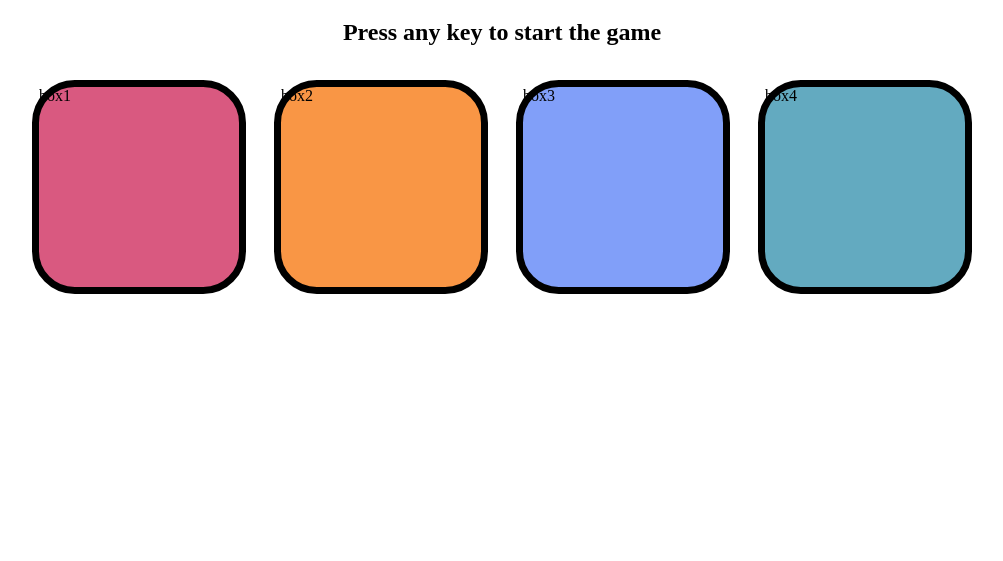
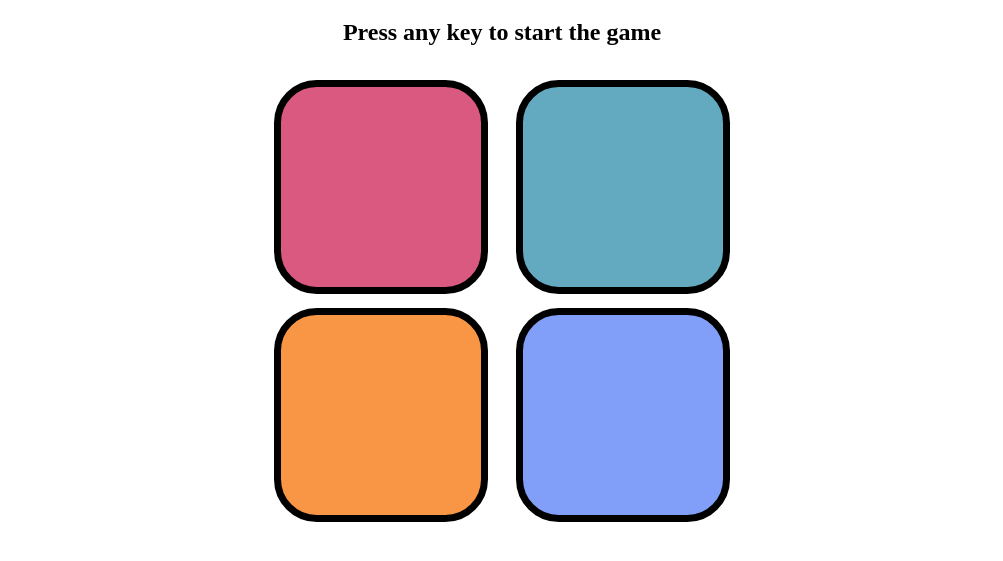
Before and after one commit to YasodharGubba05/Simon-Says, a plain HTML site: page index.html in a window 1280 px wide. Shown: the part 61-622 px from the top of the page, without its empty margins (138-1141 px from the left). Drawn offline with Linux system fonts and the light colour scheme.

Commit message:
Update index.html

```diff
--- a/index.html
+++ b/index.html
@@ -11,11 +11,14 @@
      <h2>Press any key to start the game</h2>
 
      <div class="btn-container">
-     <div class="btn red">box1</div>
-     <div class="btn yellow">box2</div>
-     <div class="btn purple">box3</div>
-     <div class="btn green">box4</div>
-
+        <div class="line-one">
+         <div class="btn red"type="button"> </div>
+         <div class="btn yellow"type="button"></div>
+        </div>
+     <div class="line-two">
+      <div class="btn green" type="button"></div>
+     <div class="btn purple" type="button"></div>
+     </div>
 
      </div>
     <script src="script.js"></script>
```
